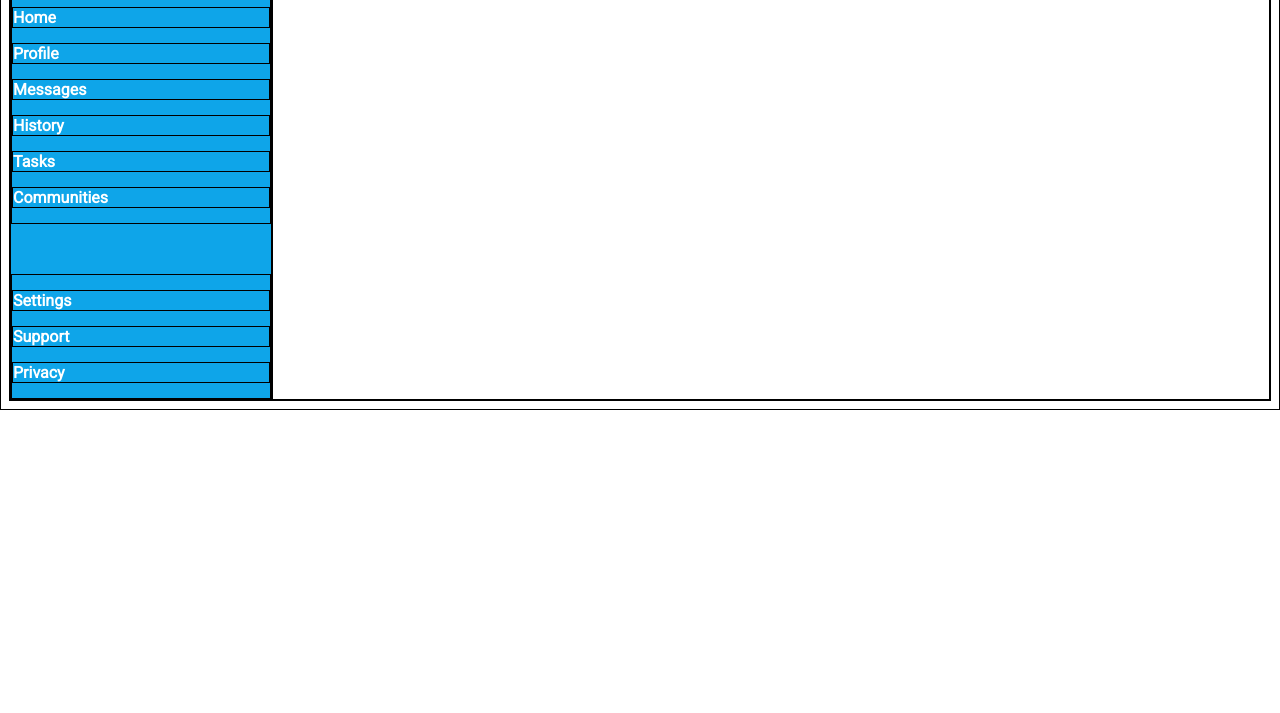
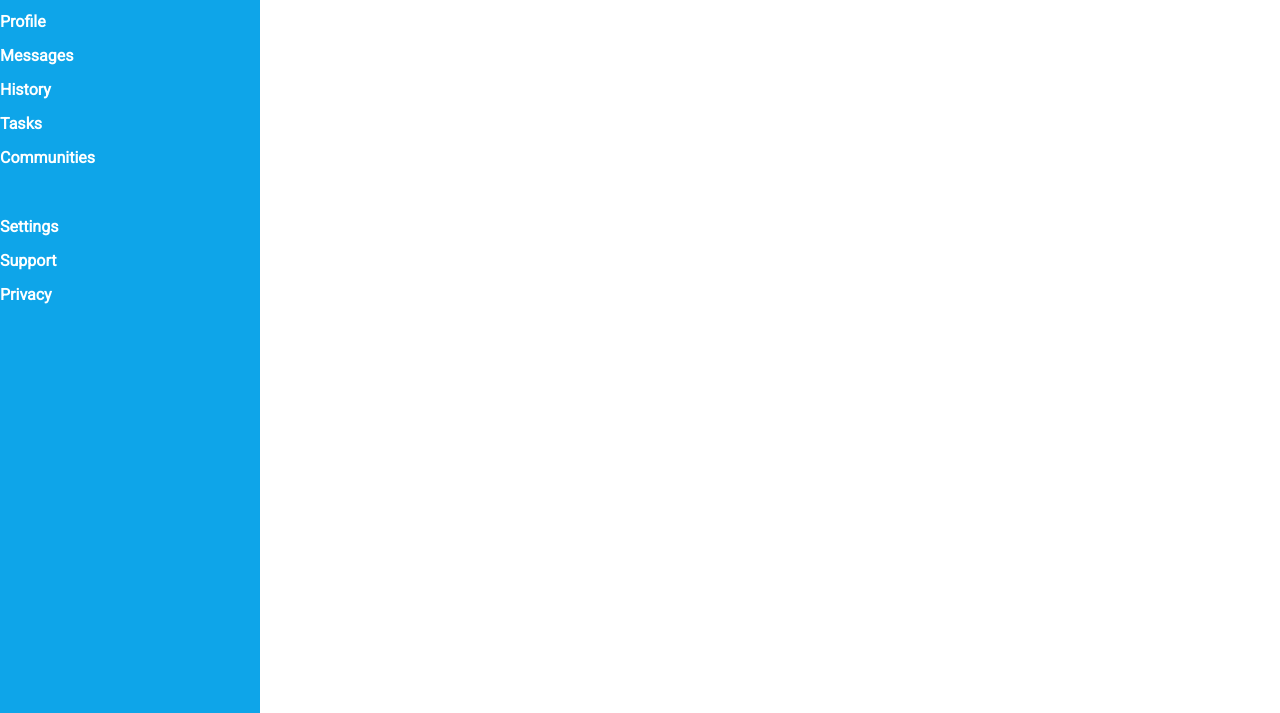
Before and after one commit to YourManz/odin-admin-dash, a plain HTML site: page index.html in a window 1280 px wide. Shown: the part 87-800 px from the top of the page. Drawn offline with Linux system fonts and the light colour scheme.

Commit message:
made the sidebar stretch accross the whole viewport

```diff
--- a/style.css
+++ b/style.css
@@ -1,11 +1,17 @@
 * {
-  border: 1px solid black;
-  /* padding: 0px; */
+  /* border: 1px solid black; */
+  padding: 0px;
+  margin:0px;
   font-family: 'Roboto';
    }
+html {
+  min-height:100vh;
+  /* height:100%; */
+}
 body {
   display:flex;
   flex-direction:row;
+  min-height:100vh;
 }
 #sidebar {
   flex: 1 1 auto;
@@ -19,7 +25,7 @@ body {
   margin-bottom:15px;
   display:flex;
   /* flex-direction:row; */
-  /* justify-content:center; */
+  /* justify-content:space-around; */
 }
 #sidebar .title {
   font-size: 30px;
```
